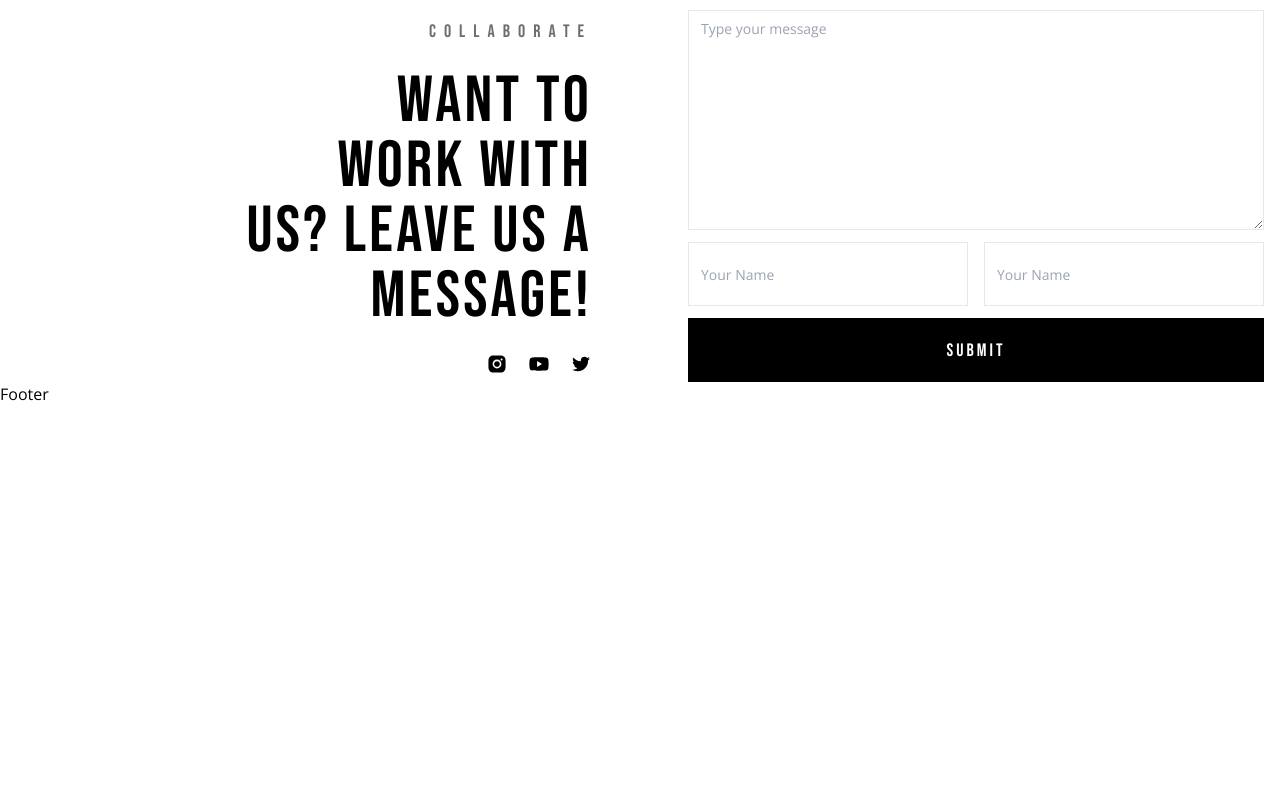
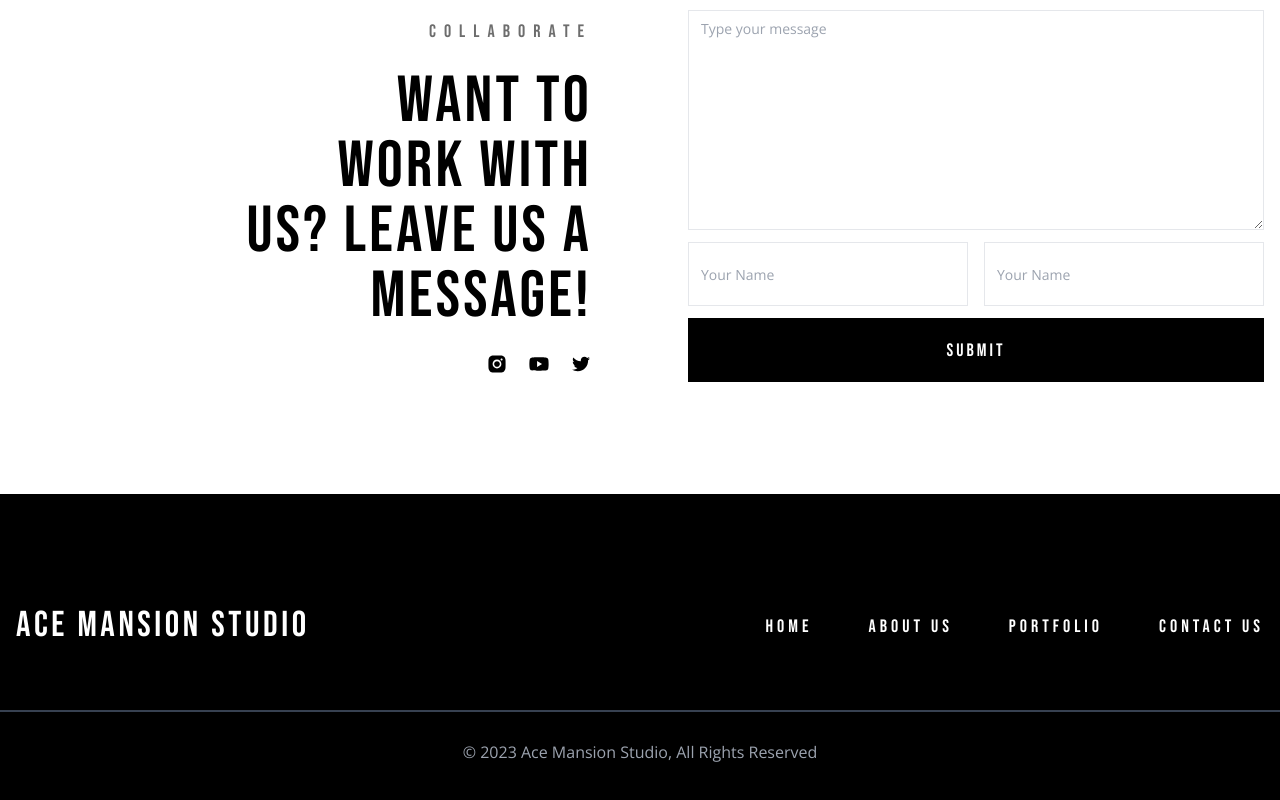
Before and after one commit to greatsamist/AcemansionUI, a React (Vite) app: page / in a window 1280 px wide. Shown: the part 1798-2598 px from the top of the page. Before the commit the page ends 2204 px from the top, so only its background shows below. Built offline with nearby package versions, Linux system fonts and the light colour scheme.

Commit message:
home footer

```diff
--- a/src/layout/Footer.tsx
+++ b/src/layout/Footer.tsx
@@ -1,5 +1,25 @@
 const Footer = () => {
-  return <div>Footer</div>;
+  return (
+    <div className="bg-black mt-28 pt-28">
+      <div className="container mx-auto px-4 mb-16 flex items-center justify-between">
+        <h3 className="text-white tracking-widest text-4xl">
+          Ace Mansion Studio
+        </h3>
+        <div className="flex items-center justify-end gap-14 ">
+          <h6 className="text-white tracking-[4px]">Home</h6>
+          <h6 className="text-white tracking-[4px]">About Us</h6>
+          <h6 className="text-white tracking-[4px]">Portfolio</h6>
+          <h6 className="text-white tracking-[4px]">Contact Us</h6>
+        </div>
+      </div>
+
+      <div className="mt-10 border-t-2 border-t-gray-700 pb-14 pt-7">
+        <p className="text-center text-gray-400">
+          &copy; 2023 Ace Mansion Studio, All Rights Reserved
+        </p>
+      </div>
+    </div>
+  );
 };
 
 export default Footer;
```
